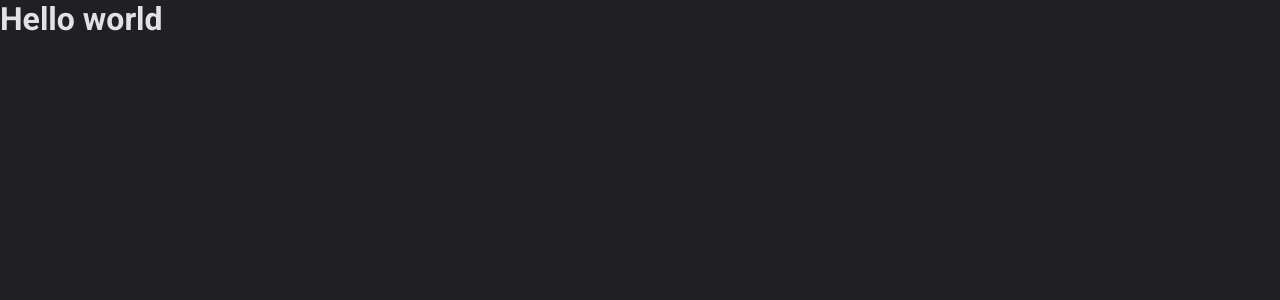
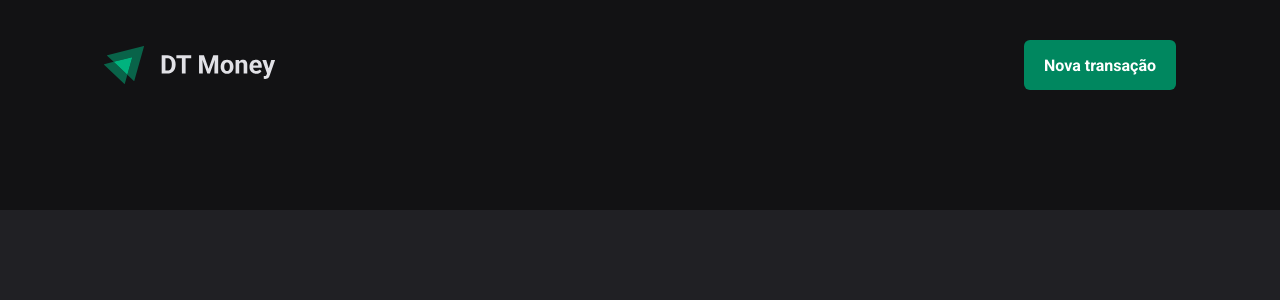
Before and after one commit to JVMedeiros/03-dt-money, a React (Vite) app: page / in a window 1280 px wide. Shown: the top 300 px of the page. Built offline with nearby package versions, Linux system fonts and the light colour scheme.

Commit message:
wip: use transaction page in app

```diff
--- a/src/App.tsx
+++ b/src/App.tsx
@@ -1,4 +1,5 @@
 import { ThemeProvider } from "styled-components";
+import { Transactions } from "./pages/Transactions";
 import { GlobalStyle } from "./styles/global";
 import { defaultTheme } from "./styles/themes/default";
 
@@ -7,7 +8,7 @@ export function App() {
   return (
     <ThemeProvider theme={defaultTheme}>
       <GlobalStyle />
-      <h1>Hello world</h1>
+      <Transactions />
     </ThemeProvider>
   )
 }
```
